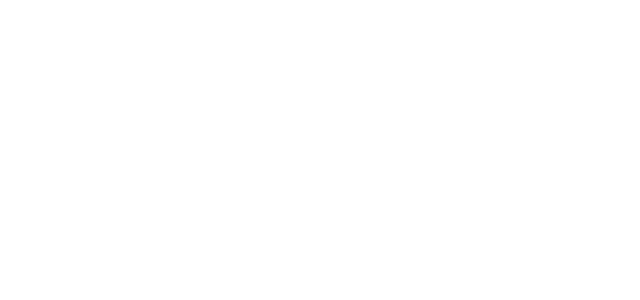
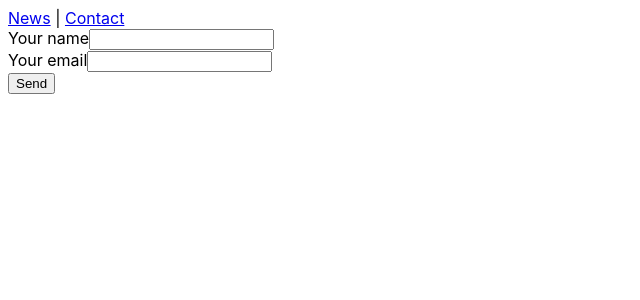
Before and after one commit to szkola-reacta/react-ts, a React (Create React App) app: page /contact in a window 1280 px wide. Before the commit this address had no page. Shown: the top 300 px of the page, without its empty margins (0-640 px from the left). Built offline with nearby package versions, Linux system fonts and the light colour scheme.

Commit message:
firsts tests with testing library

```diff
--- a/src/App.js
+++ b/src/App.js
@@ -1,16 +1,21 @@
 import './App.css';
-import { BrowserRouter as Router, Routes, Route } from 'react-router-dom';
+import { BrowserRouter as Router, Routes, Route, Link } from 'react-router-dom';
 import { Movies } from './Movies/Movies';
 import { Movie } from './Movies/Movie';
+import { Contact } from './Contact/Contact';
 
 
 function App() {
   return (
     <div className="App">
       <Router>
+        <nav>
+          <Link to="/">News</Link> | <Link to="/contact">Contact</Link>
+        </nav>
         <Routes>
           <Route path='/' element={<Movies />} />
           <Route path='/movie/:id' element={<Movie />} />
+          <Route path='/contact' element={<Contact />} />
         </Routes>
       </Router>
     </div>
--- /dev/null
+++ b/src/Contact/Contact.js
@@ -0,0 +1,44 @@
+import { useState } from 'react';
+
+function Contact() {
+  const [showForm, setShowForm] = useState(true);
+  const [user, setUser] = useState({ name: '', email: '' });
+
+  const onSubmit = (event) => {
+    event.preventDefault();
+    setShowForm(false);
+  }
+
+  const handleChange = (event) => {
+    setUser({
+      ...user,
+      [event.target.name]: event.target.value,
+    });
+  }
+
+  const renderConfirmation = () => {
+    return (
+      <div>E-mail sent: {user.name}, {user.email}</div>
+    );
+  }
+
+  const renderForm = () => {
+    return (
+      <form onSubmit={onSubmit}>
+        <div>
+          <label htmlFor="name">Your name</label>
+          <input id="name" type="text" name="name" onChange={handleChange} />
+        </div>
+        <div>
+          <label htmlFor="email">Your email</label>
+          <input id="email" type="email" name="email" onChange={handleChange} />
+        </div>
+        <button type="submit">Send</button>
+      </form>
+    );
+  };
+
+  return showForm ? renderForm() : renderConfirmation();
+}
+
+export { Contact };
--- a/src/Movies/Movies.js
+++ b/src/Movies/Movies.js
@@ -2,6 +2,7 @@ import { useEffect, useState } from 'react';
 import { Link } from 'react-router-dom';
 
 import { fetchMovies } from '../services/movies';
+import { short } from '../utils/short';
 
 function Movies() {
   const [movies, setMovies] = useState([]);
@@ -25,9 +26,12 @@ function Movies() {
     <div>
       {movies.map(movie => (
         <div key={movie.id}>
-          <h2><Link to={`/movie/${movie.id}`}>{movie.fields.name}</Link></h2>
-          {/* <h2><Link to={`/movie/${movie.id}`}>{movie.fields.name}</Link></h2> */}
-          <p>{movie.fields.description}</p>
+          <h2>
+            <Link to={`/movie/${movie.id}`}>
+              {movie.fields.name}
+            </Link>
+          </h2>
+          <p>{short(movie.fields.description)}</p>
         </div>
       ))}
     </div>
```
Also changed, not shown: 2 other files (tests, documents, lock files or other folders).
